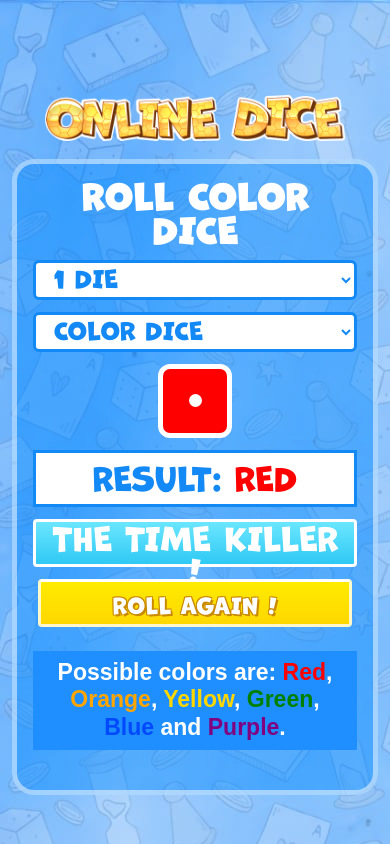
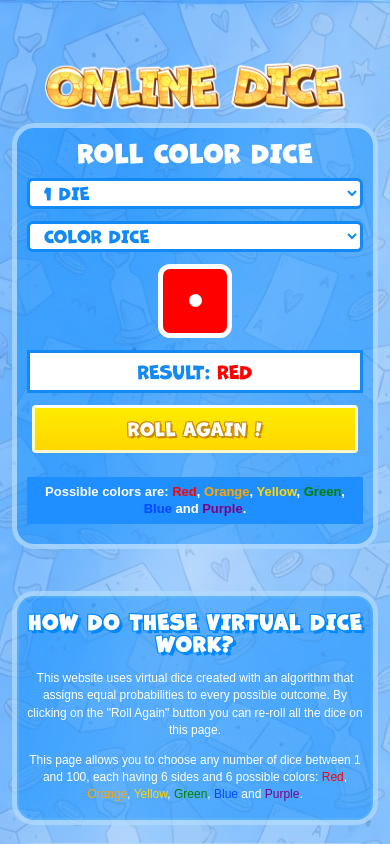
Before and after one commit to J4yemz/dice-game-final, a website: page index.html in a window 390 px wide. Shown: the top 844 px of the page. Drawn offline with Linux system fonts and the light colour scheme.

Commit message:
ready to deploy w/ minor changes

```diff
--- a/index.html
+++ b/index.html
@@ -42,7 +42,7 @@
       <p class="result">RESULT: <strong>BLUE</strong></p>
 
 
-      <button class="btn btn-time" type="button">THE TIME KILLER !</button>
+      <!-- <button class="btn btn-time" type="button">THE TIME KILLER !</button> -->
       <button id="roll-button" class="btn btn-roll" type="button">ROLL AGAIN !</button>
 
       <p class="color-list">Possible colors are: <span class="red">Red</span>, <span class="orange">Orange</span>, <span
@@ -233,7 +233,7 @@
   <script>
     const diceCountSelect = document.querySelector('.dropdown-2 select:first-child');
     const blogButtons = document.querySelectorAll('.blog-btn');
-    const timeKillerButton = document.querySelector('.btn-time');
+    // const timeKillerButton = document.querySelector('.btn-time');
     const rollAgainButton = document.querySelector('.btn-roll');
     const resultValue = document.querySelector('.result strong');
     const dicePreviewsContainer = document.querySelector('.dice-previews');
@@ -398,9 +398,9 @@
       });
     });
 
-    timeKillerButton.addEventListener('click', () => {
-      window.open('https://timekiller.app/', '_blank', 'noopener,noreferrer');
-    });
+    // timeKillerButton.addEventListener('click', () => {
+    //   window.open('https://timekiller.app/', '_blank', 'noopener,noreferrer');
+    // });
 
     rollAgainButton.addEventListener('click', showGoodLuckOverlay);
   </script>
--- a/styles/index.css
+++ b/styles/index.css
@@ -19,6 +19,7 @@ body {
   max-width: 1120px;
   margin: 0 auto;
   padding: 45px 24px 30px;
+  box-sizing: border-box;
 }
 
 .dice-logo {
@@ -165,7 +166,7 @@ body {
 
 .roll-dice-container h2 {
   margin: 0;
-  font-size: 34px;
+  font-size: clamp(24px, 5vw, 34px);
   line-height: 1;
   letter-spacing: 1px;
 }
@@ -310,7 +311,7 @@ body {
   background: #ffffff;
   border: 3px solid #1389f6;
   color: #1389f6;
-  font-size: 25px;
+  font-size: clamp(18px, 3.2vw, 25px);
   line-height: 1;
   box-sizing: border-box;
 }
@@ -326,7 +327,7 @@ body {
   border-radius: 4px;
   border: 3px solid #ffffff;
   font-family: "DiceFont", sans-serif;
-  font-size: 32px;
+  font-size: clamp(20px, 4.2vw, 32px);
   line-height: 1;
   color: #ffffff;
   cursor: pointer;
@@ -369,12 +370,12 @@ body {
   margin: 2px 0 0;
   width: 100%;
   box-sizing: border-box;
-  padding: 8px 12px;
+  padding: 7px 10px;
   background: #1f8fff;
   color: #ffffff;
-  font-size: 14px;
+  font-size: clamp(12px, 1.6vw, 14px);
   font-weight: 700;
-  line-height: 1;
+  line-height: 1.25;
 }
 
 .red {
@@ -423,7 +424,7 @@ body {
 
 .footer-nav a {
   color: #ffffff;
-  font-size: 18px;
+  font-size: clamp(14px, 2vw, 18px);
   line-height: 1;
   letter-spacing: 0.5px;
   text-decoration: none;
@@ -547,30 +548,22 @@ body {
     padding: 35px 12px 24px;
   }
 
-  .roll-dice-container h2 {
-    font-size: 34px;
-  }
-
   .dropdown-2 {
     flex-direction: column;
   }
 
   .dropdown-2 select {
-    font-size: 24px;
+    font-size: 20px;
   }
 
   .result {
-    min-width: 100%;
-    font-size: 32px;
-  }
-
-  .btn {
-    font-size: 32px;
+    width: 100%;
+    min-width: 0;
   }
 
   .color-list {
-    font-size: 23px;
-    line-height: 1.2;
+    font-size: 14px;
+    line-height: 1.35;
   }
 
   .info-card {
@@ -580,6 +573,7 @@ body {
   .info-card h3 {
     margin-bottom: 14px;
     font-size: 20px;
+    line-height: 1.1;
   }
 
   .info-card p {
@@ -606,7 +600,8 @@ body {
 
   .blog-card h4 {
     margin-bottom: 14px;
-    font-size: 16px;
+    font-size: 18px;
+    line-height: 1.2;
   }
 
   .blog-card p {
@@ -661,3 +656,51 @@ body {
     height: 16px;
   }
 }
+
+@media (max-width: 480px) {
+  .dice-logo {
+    margin-top: 28px;
+    margin-bottom: 14px;
+  }
+
+  .roll-dice-container {
+    padding: 14px 10px 20px;
+    margin-bottom: 42px;
+  }
+
+  .dropdown-2 select {
+    height: 42px;
+    font-size: 17px;
+    padding: 0 10px;
+  }
+
+  #roll-button {
+    font-size: 18px;
+    padding: 10px 0;
+  }
+
+  .info-card {
+    padding: 16px 10px;
+  }
+
+  .blog-card {
+    padding: 18px 10px 14px;
+  }
+
+  .blog-btn {
+    min-width: 100%;
+  }
+
+  .site-footer {
+    padding: 34px 12px 48px;
+  }
+
+  .color-list {
+    font-size: 13px;
+    padding: 6px 8px;
+  }
+
+  .roll-overlay-title {
+    font-size: 32px;
+  }
+}
```
